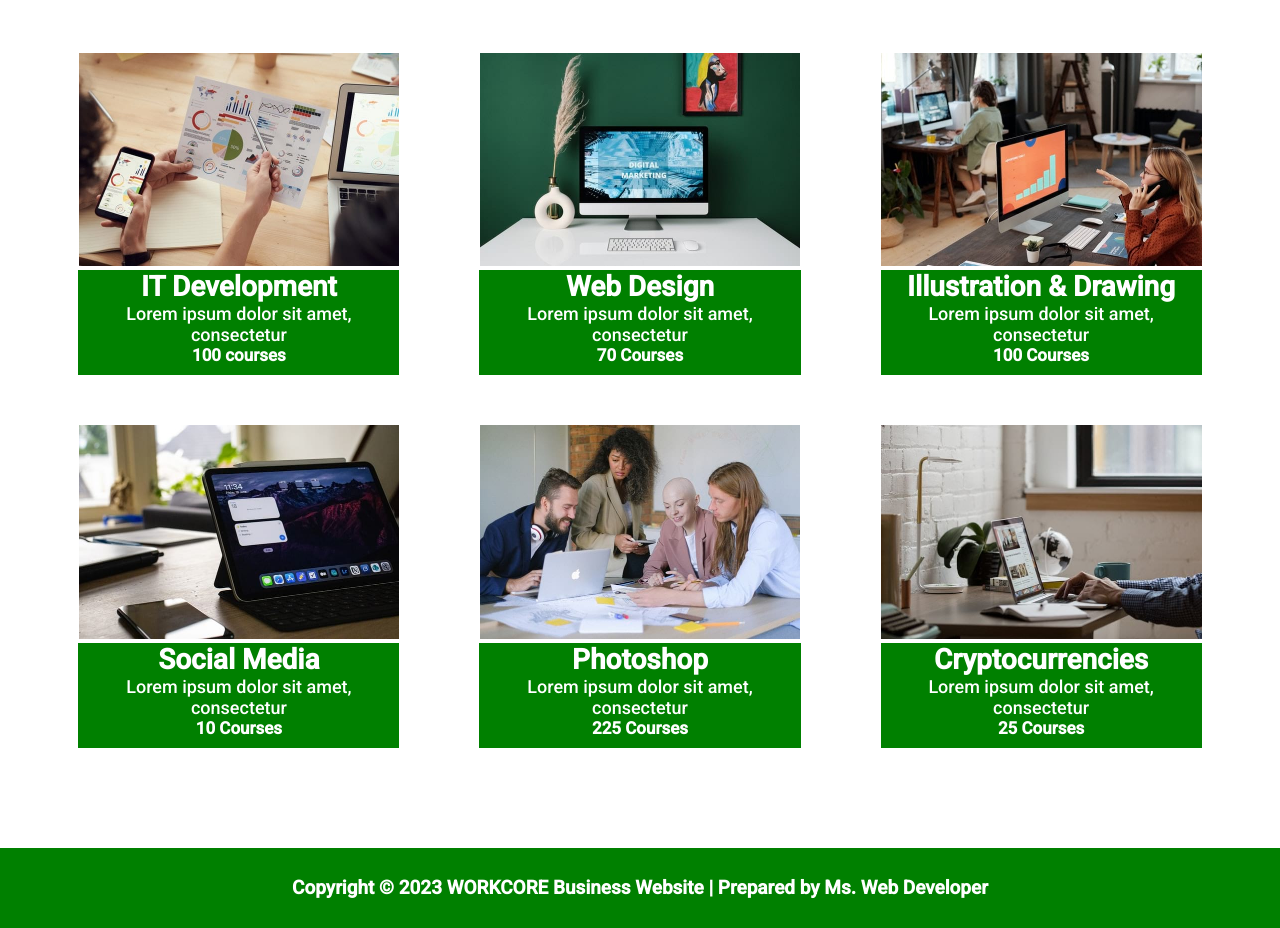
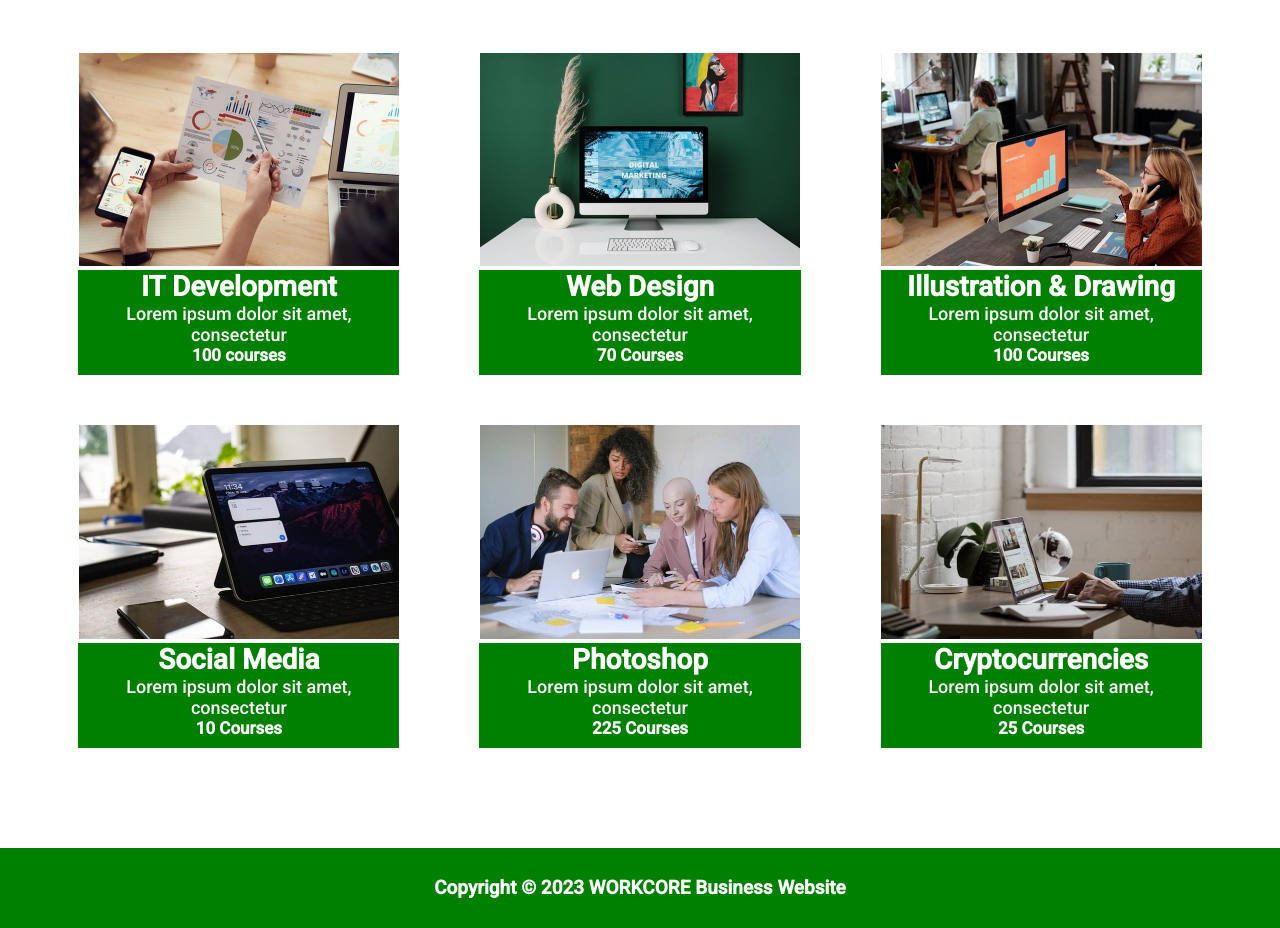
Before and after one commit to mayankchaudharyy/HTML-CSS-Project-6, a plain HTML site: page index.html in a window 1280 px wide. Shown: the part 3602-4530 px from the top of the page. Drawn offline with Linux system fonts and the light colour scheme.

Commit message:
Remove Name

```diff
--- a/index.html
+++ b/index.html
@@ -185,8 +185,7 @@
     </section>
     <section class="copyright">
       <h1>
-        Copyright © 2023 WORKCORE Business Website | Prepared by Ms. Web
-        Developer
+        Copyright © 2023 WORKCORE Business Website
       </h1>
     </section>
   </body>
```
